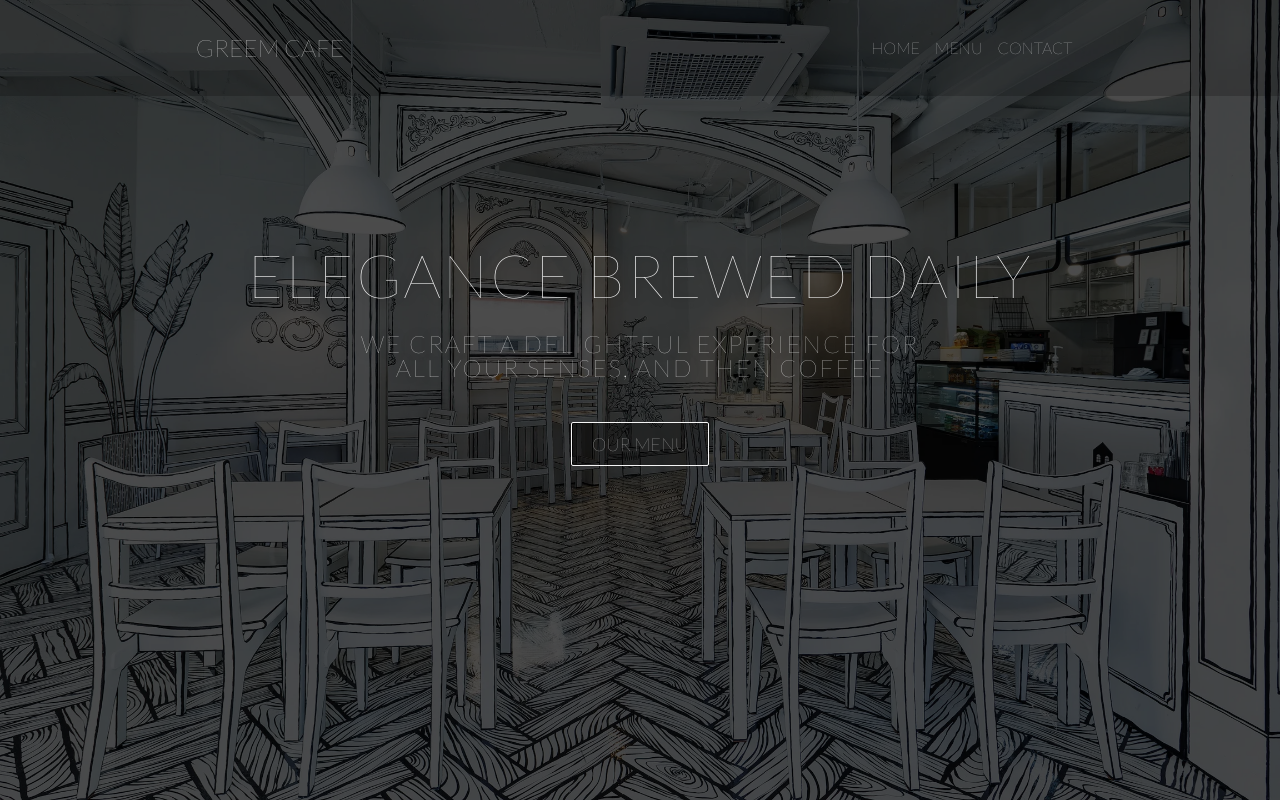
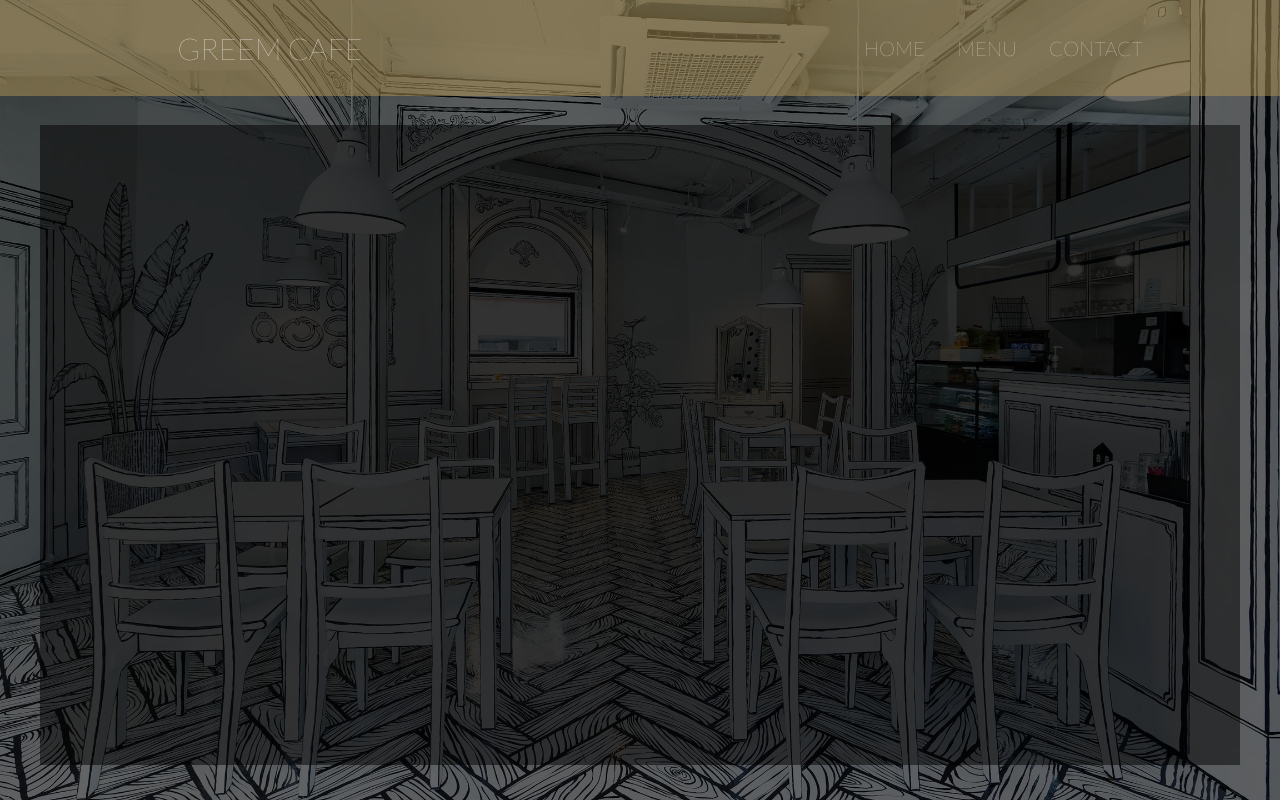
Before and after one commit to MauroLZ/restaurant, a website built with webpack: page dist/index.html in a window 1280 px wide. Both pictures are taken after a click on the button "OUR MENU". Built offline with nearby package versions, Linux system fonts and the light colour scheme; files whose address does not match are found by name.

Commit message:
- Added menu and contact section

```diff
--- a/src/index.js
+++ b/src/index.js
@@ -1,16 +1,15 @@
 // Importing modules
 import createHeader from "./modules/header.js";
 import createHero from "./modules/hero.js";
+import createMenu from "./modules/menu.js";
 
 // Creating the elements that will hold whatever the modules return
 const contentContainer = document.getElementById('content');
 const header = createHeader();
 const hero = createHero();
-
-
-
-
+const menu = createMenu();
 
 // Appending the elements to the content container
+contentContainer.prepend(header);
 contentContainer.appendChild(hero);
-contentContainer.prepend(header);
+contentContainer.appendChild(menu);
--- a/src/modules/header.js
+++ b/src/modules/header.js
@@ -1,4 +1,5 @@
-// Header.js
+// Importing the function that toggles the menu section
+import { toggleMenu, toggleHero } from "./navigation.js";
 const createHeader = () => {
     // Creating the header elements
     const headerElement = document.createElement('header');
@@ -21,6 +22,13 @@ const createHeader = () => {
     contact.textContent = "Contact";
     logo.innerHTML = "Greem Cafe";
 
+    menu.addEventListener('click', () => {
+        toggleMenu();
+    });
+
+    home.addEventListener('click', () => {
+        toggleHero();
+    });
 
     // Appending the elements to the header element
     headerElement.appendChild(logo);
--- a/src/modules/hero.js
+++ b/src/modules/hero.js
@@ -1,3 +1,6 @@
+// Importing the function that toggles the menu section
+import { toggleMenu } from "./navigation.js";
+
 const createHero = () => {
     // Creating the elements for the hero section
     const hero = document.createElement('div');
@@ -21,10 +24,16 @@ const createHero = () => {
     hero.appendChild(heroTextH2);
     hero.appendChild(heroButton);
 
+    // Adding event listener to the Our Menu button so the menu section is displayed
+    heroButton.addEventListener('click', () => {
+        toggleMenu();
+    });
+
+    // Function that changes background image after 5 seconds
     const overlayContainer = document.querySelector('.overlay-container');
     setTimeout(() => {
         overlayContainer.style.backgroundImage = 'url("coffee_bg.webp")';
-    }, 1000);
+    }, 5000);
 
     return hero;
 }
--- /dev/null
+++ b/src/modules/menu.js
@@ -0,0 +1,23 @@
+const createMenu = () => {
+    // Creating elements
+    const menuContainer = document.createElement('div');
+    const title = document.createElement('h1');
+    const itemsContainer = document.createElement('div');
+    const itemCard = document.createElement('div');
+    const itemPicture = document.createElement('div');
+    const itemDescription = document.createElement('div');
+    const itemName = document.createElement('h2');
+
+    // Adding classes and ids to the elements
+    menuContainer.classList.add('menu-container');
+    title.classList.add('menu-title');
+    itemsContainer.classList.add('items-container');
+    itemCard.classList.add('item-card');
+    itemPicture.classList.add('item-picture');
+    itemDescription.classList.add('item-description');
+    itemName.classList.add('item-name');
+
+    return menuContainer;
+}
+
+export default createMenu;
--- /dev/null
+++ b/src/modules/navigation.js
@@ -0,0 +1,17 @@
+// This javascript module handles the navigation of the website
+function toggleMenu() {
+    const menuContainer = document.querySelector('.menu-container');
+    const hero = document.querySelector('.hero');
+    menuContainer.style.display = 'flex';
+    hero.style.display = 'none';
+}
+
+function toggleHero() {
+    const menuContainer = document.querySelector('.menu-container');
+    const hero = document.querySelector('.hero');
+    menuContainer.style.display = 'none';
+    hero.style.display = 'flex';
+}
+
+// Export the functions
+export { toggleMenu, toggleHero };
--- a/src/styles/general.css
+++ b/src/styles/general.css
@@ -1,6 +1,6 @@
 :root {
     --primary-black: #000000;
-    --primary-white: #f5f5f5;
+    --primary-white: #ffffff;
     --accent-gray: #CCCCCC;
     --accent-brown: #8B4513;
     --accent-gold: #b29657;
@@ -14,7 +14,7 @@ body {
 
 .overlay-container {
     position: relative;
-    background-image: url("../assets/coffee_bg.webp");
+    background-image: url("../assets/coffee_bg-2.jpeg");
     background-size: cover;
     width: 100%;
     height: 100vh; /* Adjust as needed */
@@ -29,6 +29,6 @@ body {
     left: 0;
     width: 100%;
     height: 100%;
-    background-color: rgba(0, 0, 0, 0.7);
+    background-color: rgba(0, 0, 0, 0.6);
     z-index: 1;
 }
--- a/src/styles/header.css
+++ b/src/styles/header.css
@@ -1,5 +1,5 @@
 header {
-    background-color: rgba(0, 0, 0, 0.2);
+    background-color: rgba(178, 150, 87, 0.5);
     color: #FFF;
     text-align: center;
     padding: 10px;
@@ -14,7 +14,7 @@ header {
 }
 
 h1 {
-    font-size: 24px;
+    font-size: 30px;
     width: 100%;
     font-weight: lighter;
 }
@@ -29,6 +29,7 @@ h1 {
 
 .menu-nav_links {
     display: flex;
+    gap: 2rem;
     justify-content: space-around;
     align-items: center;
     width: 40%;
@@ -36,11 +37,11 @@ h1 {
 }
 
 .menu-nav_links li {
-    font-size: 16px;
+    font-size: 20px;
     font-weight: lighter;
 }
 
 .menu-nav_links li:hover {
-    color: var(--accent-gold);
+    color: var(--primary-black);
     cursor: pointer;
 }
--- a/src/styles/hero.css
+++ b/src/styles/hero.css
@@ -16,7 +16,7 @@
     text-transform: uppercase;
     text-shadow: 0 0 10px rgba(0, 0, 0, 0.5);
     gap: 1.7rem;
-    z-index: 3;
+    z-index: 8;
 }
 
 .hero-text {
@@ -44,7 +44,7 @@
     cursor: pointer;
     border: 1px solid var(--primary-white); /* Use the deep brown color */
     background-color: rgba(0, 0, 0, 0.3);
-    color: var(--primary-white); /* Use the deep brown color */
+    color: var(--accent-gold); /* Use the deep brown color */
     padding: 10px 20px;
     border-radius: 2px;
     transition: background-color 0.3s, color 0.3s, transform 0.3s;
--- /dev/null
+++ b/src/styles/menu.css
@@ -0,0 +1,15 @@
+.menu-container {
+    display: none;
+    justify-content: center;
+    align-items: center;
+    background-color: rgba(0, 0, 0, 0.5);
+    width: 1200px;
+    height: 80vh;
+    position: fixed;
+    top: 0;
+    left: 0;
+    right: 0;
+    bottom: 0;
+    margin: 125px auto;
+    z-index: 3;
+}
```
Also changed, not shown: dist/coffee_bg.webp (renamed from src/assets/coffee_bg.webp), dist/index.html, dist/main.js, src/modules/contact.js (added), src/styles/contact.css (added).
